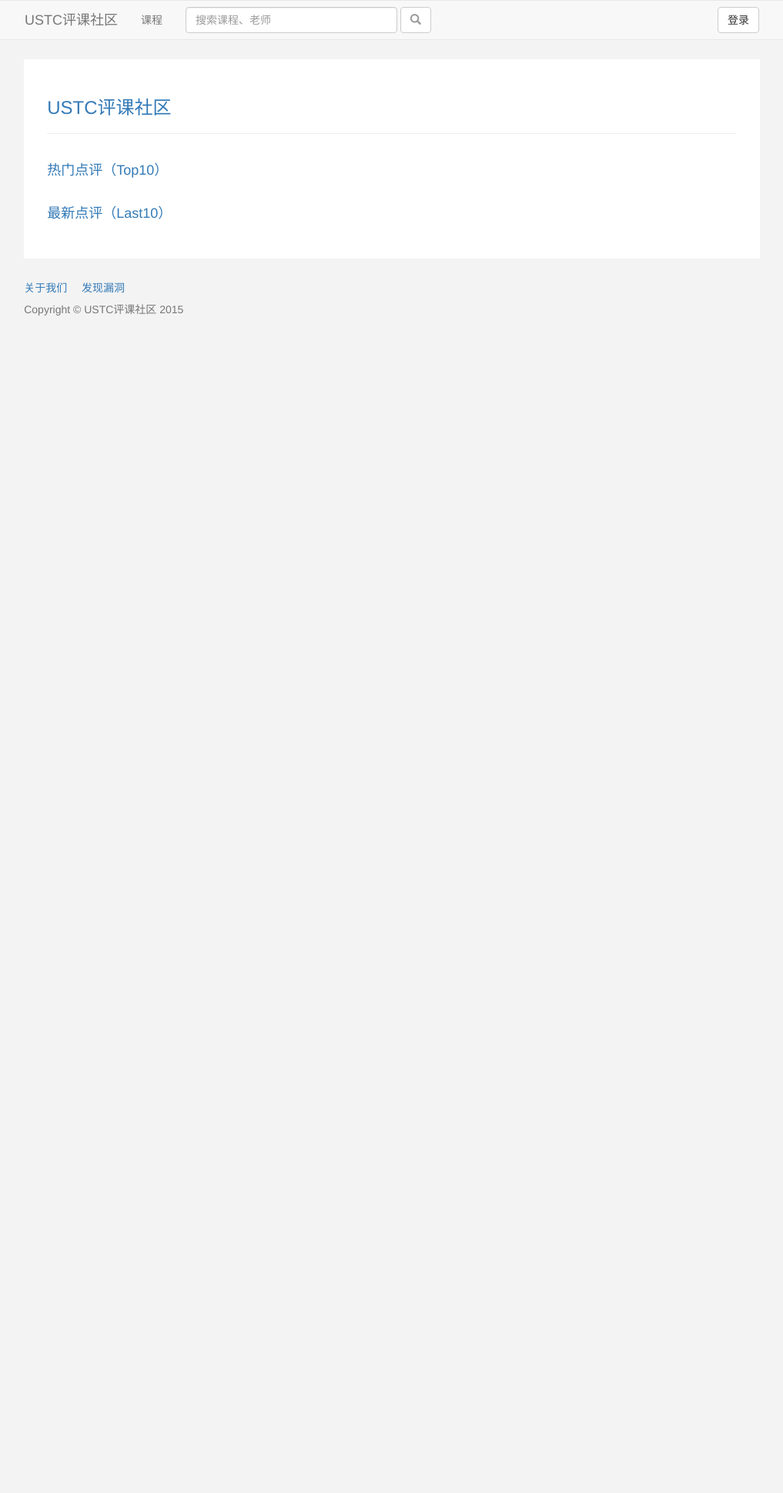
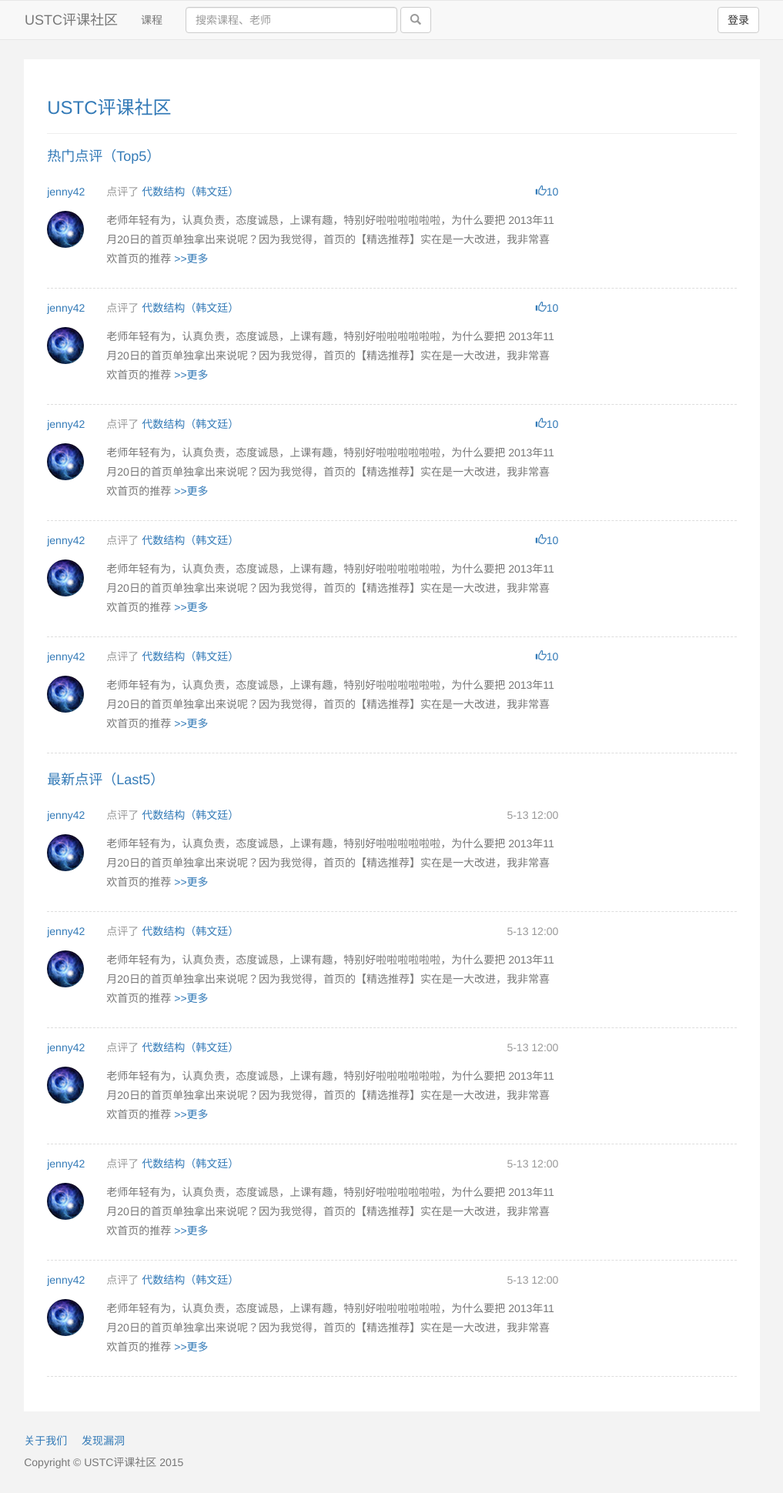
Before and after one commit to USTC-iCourse/ustc-course, a Flask app: page / in a window 1280 px wide. Shown: the whole page at 77% size, without its empty margins (131-1148 px from the left). Before the commit the page ends 410 px from the top, so only its background shows below. Run offline with Flask 2, Linux system fonts and the light colour scheme; parts of the project's set-up code (start-up, migrations or seed data) failed here and were passed over; some libraries are stand-ins or nearby versions.

Commit message:
主页设计

```diff
--- a/app/static/css/style.css
+++ b/app/static/css/style.css
@@ -65,6 +65,9 @@ body {
 }
 p { line-height: 25px; word-wrap: break-word; }
 
+.lh-sm {
+    line-height: 20px;
+}
 
 .bm-pd-md {
     padding-bottom: 15px;
--- a/app/templates/index.html
+++ b/app/templates/index.html
@@ -7,27 +7,57 @@
     <h3 class="blue">USTC评课社区</h3>
     <hr>
 
-    <form class="form-inline mobile" action="search" method="get">
+    <form class="ud-pd-sm mobile" action="search" method="get">
       <div class="form-group">
         <input type="text" name="q" class="form-control input-lg" placeholder="搜索你感兴趣的课程">
       </div>
     </form>
 
-    <div class="ud-pd-sm">
-    <h4 class="blue">热门点评（Top10）</h4>
-    {% for i in range(10) %}
 
-    {% endfor %}
+    <div class="bm-pd-md">
+      <h4 class="blue">热门点评（Top5）</h4>
+
+      <!-- 这是假数据，为了设计引入的。-->
+      {% for i in range(5) %}
+      <div class="ud-pd-md dashed">
+        <div class="row">
+          <div class="col-md-1 col-xs-2">
+            <div class="bm-pd-md"><a>jenny42</a></div>
+            <img class="avatar-md cicle" src="/static/image/avatar.jpg"/>
+          </div>
+          <div class="col-md-8 col-xs-10">
+            <div class="grey bm-pd-md">点评了 <a>代数结构（韩文廷）</a>
+              <span class="blue float-right"><span class="glyphicon glyphicon-thumbs-up" aria-hidden="true"></span>10</span>
+            </div>
+            <p class="text-muted">老师年轻有为，认真负责，态度诚恳，上课有趣，特别好啦啦啦啦啦啦，为什么要把 2013年11月20日的首页单独拿出来说呢？因为我觉得，首页的【精选推荐】实在是一大改进，我非常喜欢首页的推荐<a> >>更多</a> </p>
+          </div><!-- ./col-md-8 -->
+        </div><!-- ./row -->
+      </div><!-- ./dashed -->
+      {% endfor %}
     </div>
 
-    <div class="ud-pd-sm">
-    <h4 class="blue">最新点评（Last10）</h4>
-    {% for i in range(10) %}
+    <div class="bm-pd-md">
+      <h4 class="blue">最新点评（Last5）</h4>
 
-    {% endfor %}
+      <!-- 这是假数据，为了设计引入的。-->
+      {% for i in range(5) %}
+      <div class="ud-pd-md dashed">
+        <div class="row">
+          <div class="col-md-1 col-xs-2">
+            <div class="bm-pd-md"><a>jenny42</a></div>
+            <img class="avatar-md cicle" src="/static/image/avatar.jpg"/>
+          </div>
+          <div class="col-md-8 col-xs-10">
+            <div class="grey bm-pd-md">点评了 <a>代数结构（韩文廷）</a>
+              <span class="float-right">5-13 12:00</span>
+            </div>
+            <p class="text-muted">老师年轻有为，认真负责，态度诚恳，上课有趣，特别好啦啦啦啦啦啦，为什么要把 2013年11月20日的首页单独拿出来说呢？因为我觉得，首页的【精选推荐】实在是一大改进，我非常喜欢首页的推荐<a> >>更多</a> </p>
+          </div><!-- ./col-md-8 -->
+        </div><!-- ./row -->
+      </div><!-- ./dashed -->
+      {% endfor %}
+
     </div>
-
-
 
   </div><!-- /.float-element -->
 </div><!-- /.container -->
--- a/app/templates/profile.html
+++ b/app/templates/profile.html
@@ -5,8 +5,6 @@
   <div class="row float-element">
 
     <div class="col-md-8">
-
-
       <div class="bm-pd-lg">
         <div class="inline-h3">
           <span class="blue h4"><strong>点评</strong></span>
@@ -31,7 +29,7 @@
             <span class="text-muted small float-right desktop">{{ review.update_time }}</span>
           </div>
           <p class="dark-grey">{{ review.content[0:60]|safe }}
-            <a href="{{ url_for('course.view_course', course_id=course.id,review_id=review.id) }}"> >>{{ _('more') }}</a>
+            <a href="{{ url_for('course.view_course', course_id=course.id,review_id=review.id) }}"> >>{{ _('更多') }}</a>
           </p>
         </div>
         {% endfor %}
--- a/app/templates/search.html
+++ b/app/templates/search.html
@@ -58,7 +58,7 @@
 
 
 
-      <ul class="list-unstyled list-inline">
+      <ul class="list-unstyled list-inline hidden">
         <span><strong>地点：</strong></span>
         <li>全部</li>
         <li>东区</li>
@@ -69,7 +69,7 @@
       </ul>
 
 
-      <ul class="list-unstyled list-inline">
+      <ul class="list-unstyled list-inline hidden">
         <span><strong>语言：</strong></span>
         <li>全部</li>
         <li>中文</li>
```
